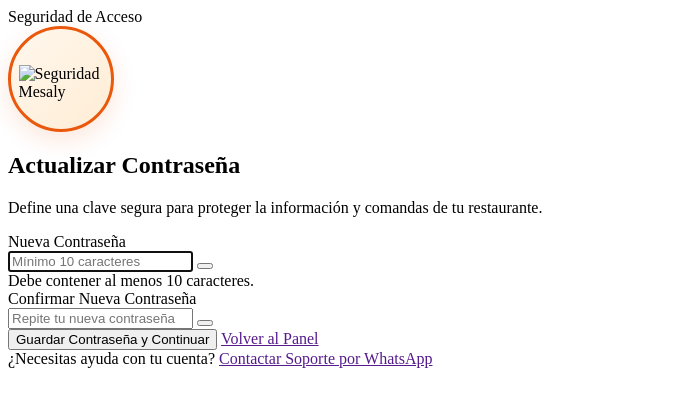
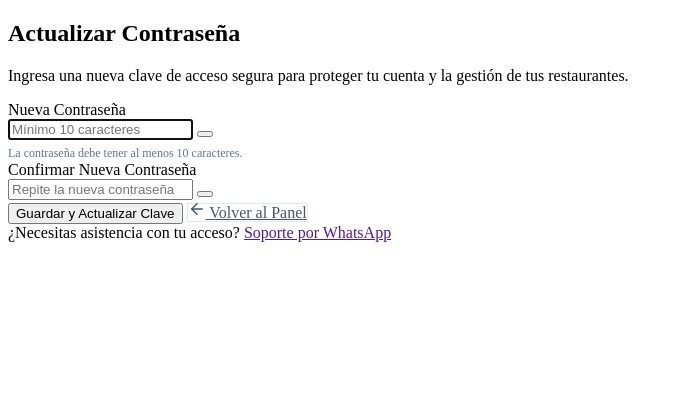
Before and after one commit to diealeolagon-sketch/Mesaly, a PHP site: the page made by app/Views/auth/cambiar_password.php in a window 1280 px wide. Shown: the top 407 px of the page, without its empty margins (0-684 px from the left). Run offline with PHP 8.4, Linux system fonts and the light colour scheme; the template is opened without the code that fills it, so the values that code supplies are empty.

Commit message:
Alinear pantalla de cambiar contrasena con branding oficial y layout de login Mesaly

```diff
--- a/app/Controllers/AuthController.php
+++ b/app/Controllers/AuthController.php
@@ -77,6 +77,10 @@ class AuthController extends Controller
 
         return $this->render('auth/cambiar_password', [
             'title' => 'Actualizar Contraseña — Mesaly',
+            'hero_title_prefix' => '¡Seguridad',
+            'hero_title_highlight' => 'Mesaly!',
+            'hero_desc' => 'Mantén tu cuenta protegida y gestiona tus restaurantes con total tranquilidad y control de accesos.',
+            'hero_mascot' => '/assets/img/landing/waitress-qr-transparent.png',
         ], 'auth');
     }
 
--- a/app/Views/auth/cambiar_password.php
+++ b/app/Views/auth/cambiar_password.php
@@ -1,45 +1,36 @@
-<div class="auth-clean-header text-center mb-5">
-    <div class="inline-flex items-center gap-2 px-3 py-1 bg-brand-light rounded-pill mb-3">
-        <?= icon('lock', 14) ?>
-        <span class="text-xs fw-700 text-brand text-uppercase tracking-wider">Seguridad de Acceso</span>
-    </div>
-
-    <div class="flex justify-center mb-3">
-        <div class="auth-mascot-avatar-wrap" style="width: 100px; height: 100px; border-radius: 50%; background: linear-gradient(135deg, #FFF7ED, #FFEDD5); border: 3px solid #EA580C; box-shadow: 0 8px 24px rgba(234, 88, 12, 0.15); display: flex; align-items: center; justify-content: center; overflow: hidden;">
-            <img src="<?= e(asset_url('/assets/img/landing/waitress-qr-transparent.png')) ?>" alt="Seguridad Mesaly" style="width: 85px; height: auto; object-fit: contain; transform: translateY(4px);">
-        </div>
-    </div>
-
-    <h2 class="auth-clean-title text-2xl mb-1">Actualizar Contraseña</h2>
-    <p class="auth-clean-subtitle text-sm text-muted m-0">
-        Define una clave segura para proteger la información y comandas de tu restaurante.
+<div class="auth-clean-header">
+    <h2 class="auth-clean-title">Actualizar Contraseña</h2>
+    <p class="auth-clean-subtitle">
+        Ingresa una nueva clave de acceso segura para proteger tu cuenta y la gestión de tus restaurantes.
     </p>
 </div>
 
 <form method="POST" action="<?= e(app_url('/cambiar-password')) ?>" class="auth-form auth-clean-form">
     <?= csrf_field() ?>
 
-    <div class="auth-clean-group mb-4">
+    <div class="auth-clean-group">
         <label for="password" class="auth-clean-label">Nueva Contraseña</label>
         <div class="auth-clean-input-box">
             <span class="auth-clean-input-icon">
                 <?= icon('lock', 18) ?>
             </span>
-            <input type="password" id="password" name="password" class="auth-clean-input" placeholder="Mínimo 10 caracteres" autocomplete="new-password" required autofocus minlength="10">
+            <input type="password" id="password" name="password" class="auth-clean-input" placeholder="Mínimo 10 caracteres" autocomplete="new-password" required autofocus>
             <button type="button" class="auth-clean-pwd-toggle" data-action="toggle-password" data-target="password" aria-label="Mostrar u ocultar contraseña" title="Mostrar contraseña">
                 <?= icon('eye', 16) ?>
             </button>
         </div>
-        <span class="text-xs text-muted mt-1 block">Debe contener al menos 10 caracteres.</span>
+        <small style="display:block; margin-top:6px; font-size:12px; color:var(--color-text-muted, #64748B);">
+            La contraseña debe tener al menos 10 caracteres.
+        </small>
     </div>
 
-    <div class="auth-clean-group mb-5">
+    <div class="auth-clean-group">
         <label for="password_confirmation" class="auth-clean-label">Confirmar Nueva Contraseña</label>
         <div class="auth-clean-input-box">
             <span class="auth-clean-input-icon">
                 <?= icon('lock', 18) ?>
             </span>
-            <input type="password" id="password_confirmation" name="password_confirmation" class="auth-clean-input" placeholder="Repite tu nueva contraseña" autocomplete="new-password" required minlength="10">
+            <input type="password" id="password_confirmation" name="password_confirmation" class="auth-clean-input" placeholder="Repite la nueva contraseña" autocomplete="new-password" required>
             <button type="button" class="auth-clean-pwd-toggle" data-action="toggle-password" data-target="password_confirmation" aria-label="Mostrar u ocultar contraseña" title="Mostrar contraseña">
                 <?= icon('eye', 16) ?>
             </button>
@@ -47,20 +38,31 @@
     </div>
 
     <div class="auth-clean-btn-stack">
-        <button type="submit" class="auth-btn-primary auth-btn-dark-pill w-full">
-            <span>Guardar Contraseña y Continuar</span>
-            <?= icon('arrow-right', 16) ?>
+        <button type="submit" class="auth-btn-primary auth-btn-dark-pill">
+            <span>Guardar y Actualizar Clave</span>
         </button>
 
-        <a href="<?= e(app_url('/admin')) ?>" class="btn btn-secondary btn-sm text-center w-full">
+        <?php
+            $backUrl = app_url('/');
+            if (\App\Core\Auth::isSuperAdmin()) {
+                $backUrl = app_url('/superadmin');
+            } elseif (\App\Core\Auth::isAdmin()) {
+                $backUrl = app_url('/admin');
+            }
+        ?>
+        <a href="<?= e($backUrl) ?>" class="auth-btn-whatsapp-pill" style="border: 1px solid #E2E8F0; background: #FFFFFF; color: #475569;">
+            <svg xmlns="http://www.w3.org/2000/svg" width="18" height="18" viewBox="0 0 24 24" fill="none" stroke="currentColor" stroke-width="2" stroke-linecap="round" stroke-linejoin="round">
+                <line x1="19" y1="12" x2="5" y2="12"></line>
+                <polyline points="12 19 5 12 12 5"></polyline>
+            </svg>
             <span>Volver al Panel</span>
         </a>
     </div>
 </form>
 
-<div class="auth-clean-forgot-row mt-4 text-center">
-    <span>¿Necesitas ayuda con tu cuenta?</span>
-    <a href="<?= e(support_whatsapp_url('Hola equipo de soporte Mesaly, necesito asistencia con el cambio de contraseña de mi restaurante.')) ?>" target="_blank" rel="noopener">
-        Contactar Soporte por WhatsApp
+<div class="auth-clean-forgot-row">
+    <span>¿Necesitas asistencia con tu acceso?</span>
+    <a href="<?= e(support_whatsapp_url('Hola equipo de soporte Mesaly, necesito asistencia para actualizar mi clave.')) ?>" target="_blank" rel="noopener">
+        Soporte por WhatsApp
     </a>
 </div>
```
Also changed, not shown: app/Views/layouts/auth.php (+4 -4 lines), database/mesaly_db_completa.sql (+12 -8 lines), public/assets/css/mesaly.css.
